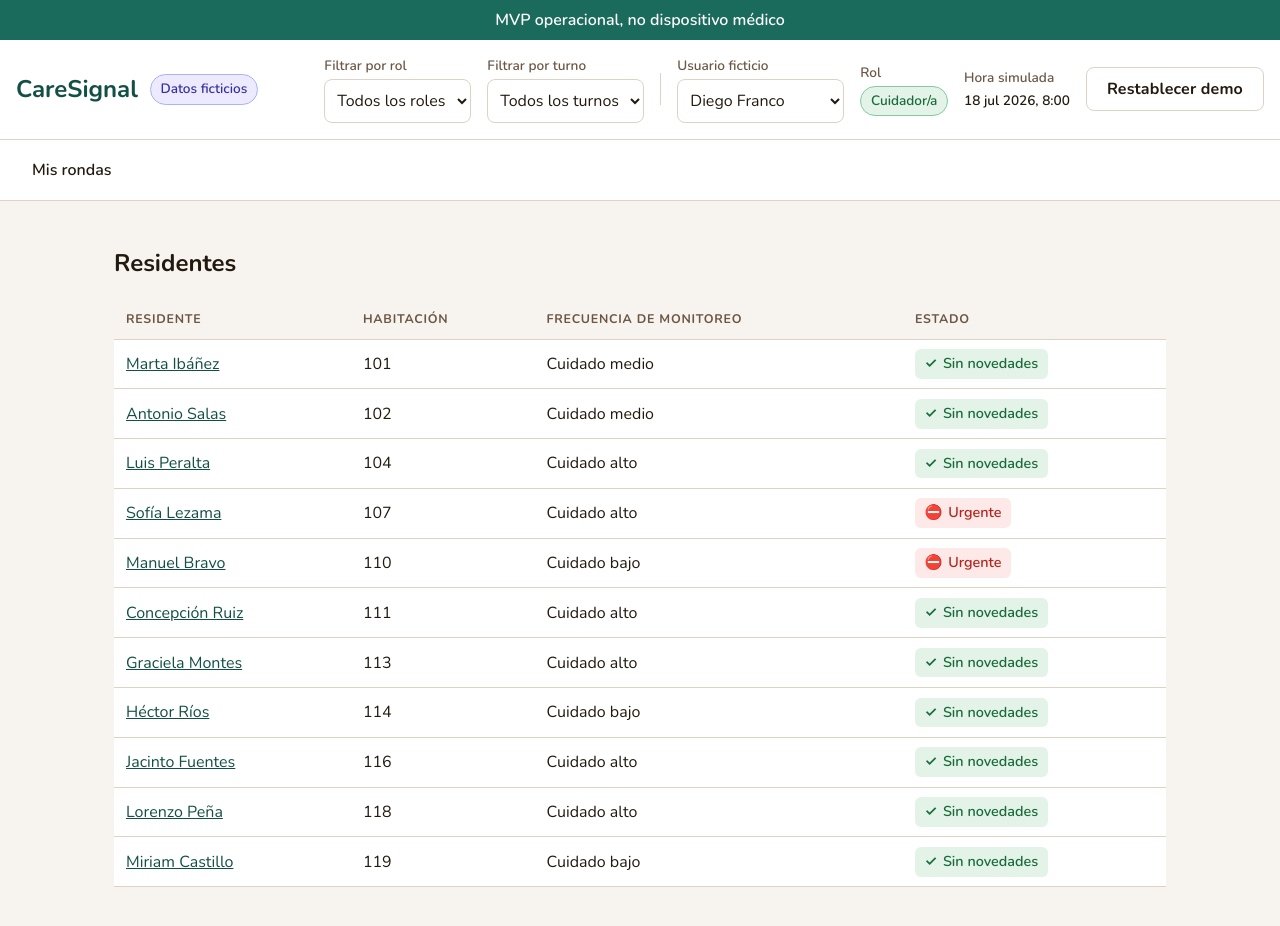
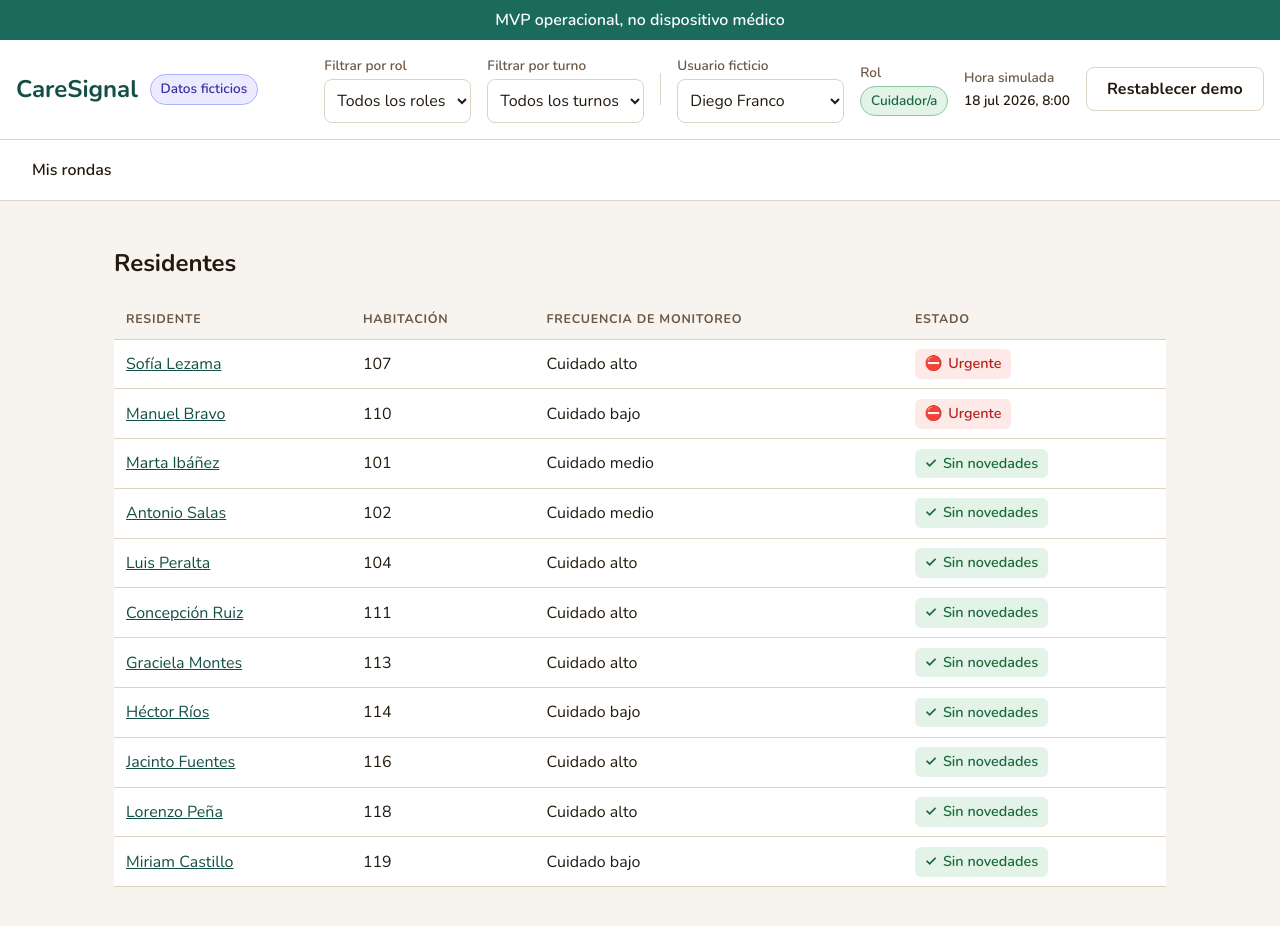
Before and after one commit to RobertMX23/CareSignalAPP, a React (Vite) app: page /#/residentes in a window 1280 px wide. Shown: the top 926 px of the page. Built offline with nearby package versions, Linux system fonts and the light colour scheme.

Commit message:
fix: residentes — ordenar por urgencia (red → yellow → green) en ResidentList

```diff
--- a/src/pages/ResidentDetailPage.tsx
+++ b/src/pages/ResidentDetailPage.tsx
@@ -33,11 +33,19 @@ const ResidentList = (): JSX.Element => {
     [refreshToken],
   );
 
+  const STATUS_PRIORITY: Record<string, number> = { red: 0, yellow: 1, green: 2 };
+
   const visibleResidents = useMemo(() => {
-    if (activeStaff.role !== 'caregiver') return residents;
-    const ids = assignedResidentIds(rounds, activeStaff.id);
-    return residents.filter((r) => ids.has(r.id));
-  }, [residents, rounds, activeStaff]);
+    const base =
+      activeStaff.role !== 'caregiver'
+        ? residents
+        : residents.filter((r) => assignedResidentIds(rounds, activeStaff.id).has(r.id));
+    return [...base].sort(
+      (a, b) =>
+        (STATUS_PRIORITY[deriveResidentStatus(a.id, rounds, alerts)] ?? 2) -
+        (STATUS_PRIORITY[deriveResidentStatus(b.id, rounds, alerts)] ?? 2),
+    );
+  }, [residents, rounds, alerts, activeStaff]);
 
   return (
     <section>
```
